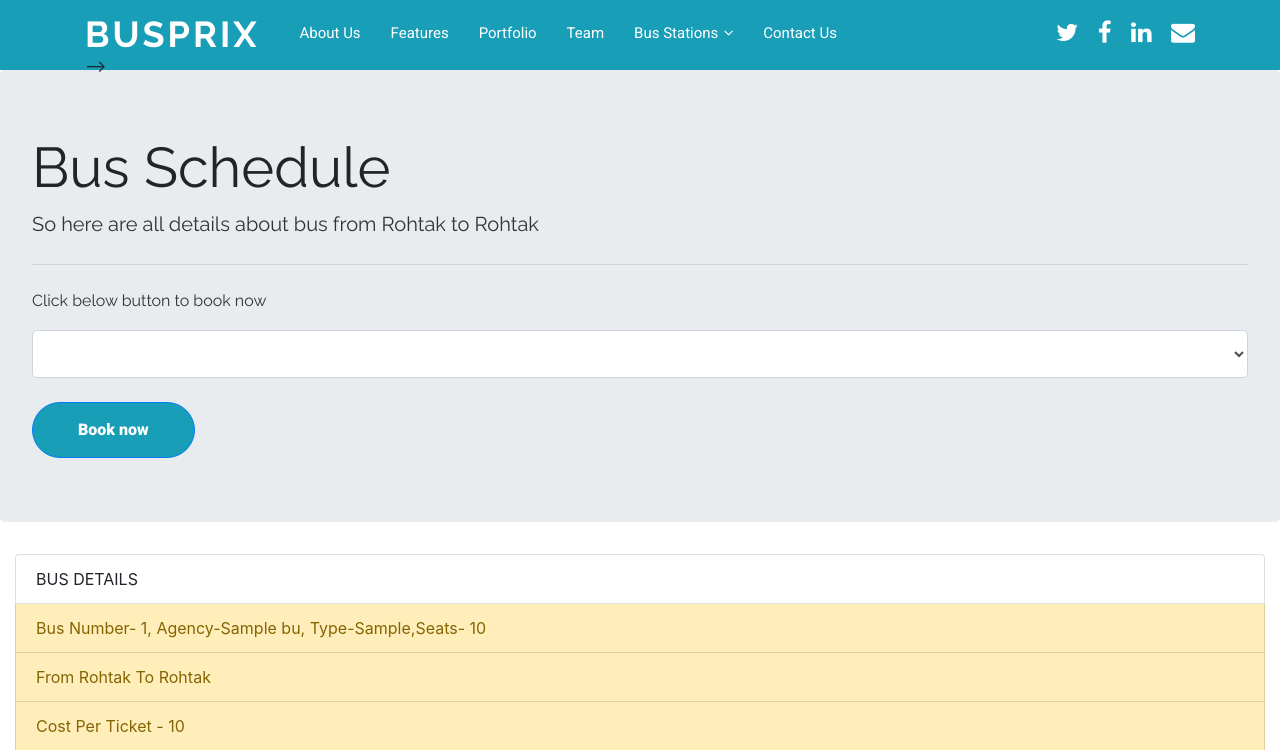
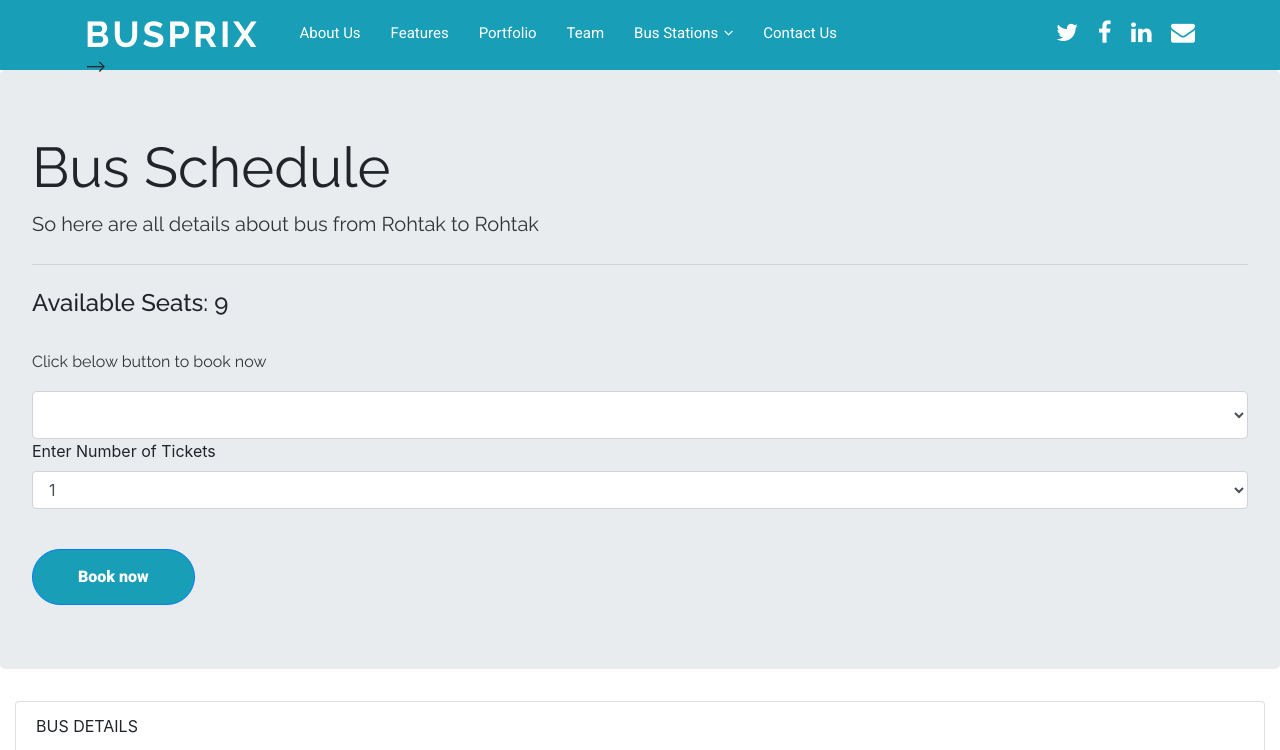
Before and after one commit to anuragkumar2121/ENVISION-PROJECT, a Django app: page /bus/1 in a window 1280 px wide. Shown: the top 750 px of the page. Run offline with Django 3.2, Linux system fonts and the light colour scheme; data comes from the database, SQL or seed files in the repository; tables that the repository leaves empty hold one stand-in row (values such as "Sample post"); lists and menus that the app fills with data are empty; some libraries are stand-ins or nearby versions.

Commit message:
Addition of tickets left to bus details page (bus.html)

```diff
--- a/bus/templates/buses/bus.html
+++ b/bus/templates/buses/bus.html
@@ -1,4 +1,6 @@
 {% extends "buses/layout.html" %}
+{% load crispy_forms_tags %}
+
 
 {% block body %}
 
@@ -40,22 +42,41 @@
 
 
 
-  <div class= "jumbotron">
-      <h1 class= "display-4">Bus Schedule</h1>
-      <p class = "lead">So here are all details about bus from {{schedule.origin}} to {{schedule.destination}}</p>
+  <div class="jumbotron">
+    <h1 class="display-4">Bus Schedule</h1>
+    <p class="lead">So here are all details about bus from {{schedule.origin}} to {{schedule.destination}}</p>
     <hr class="my-4">
+    <h3>
+      Available Seats: {{schedule.seatsEmpty}}
+    </h3>
+    <br>
     <p>Click below button to book now</p>
-      <form action="{% url 'book' schedule.id %}" method ="post">
+    <form action="{% url 'book' schedule.id %}" method="post">
       {% csrf_token %}
-        <select class="form-control form-control-lg" id="exampleFormControlSelect1" name="passenger" >
+      <select class="form-control form-control-lg" id="exampleFormControlSelect1" name="passenger">
         {% for passenger in non_passengers %}
         <option value="{{passenger.id}}">{{passenger.custfName}}</option>
         {% endfor %}
+        </select>
+        <div class="form-group">
+          <label for="exampleFormControlSelect1">Enter Number of Tickets</label>
+          <select name= "ticketNum" class="form-control" id="exampleFormControlSelect1">
+            <option>1</option>
+            <option>2</option>
+            <option>3</option>
+            <option>4</option>
+            <option>5</option>
+          </select>
+        </div>
 
-        </select>
       <br>
       <button type="submit" class="btn btn-outline-primary">Book now</button>
     </form>
+
+
+
+
+
   </div>
 
  <div class = "container-fluid">
```
Lines whose indentation alone changed are shown as unchanged.
